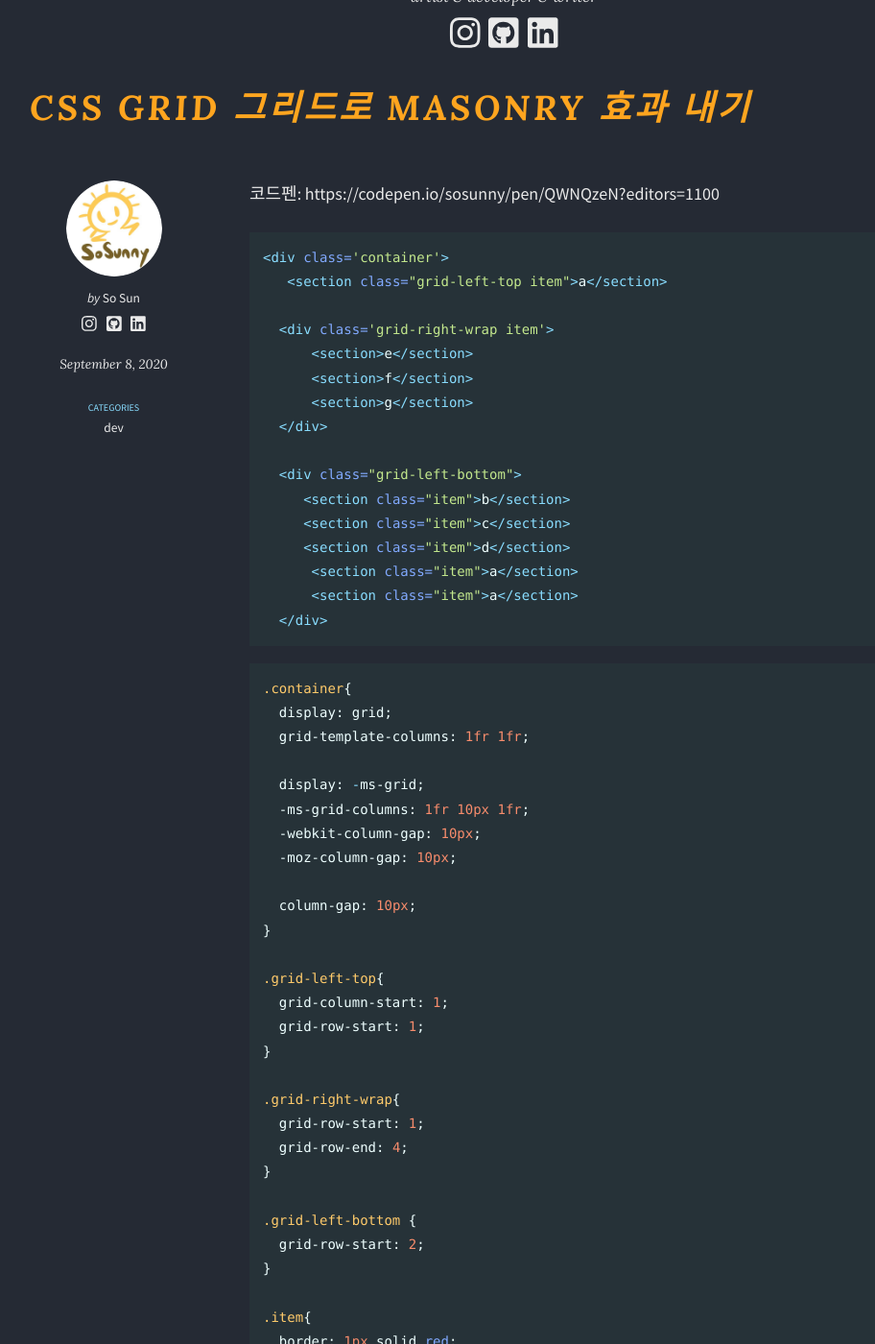
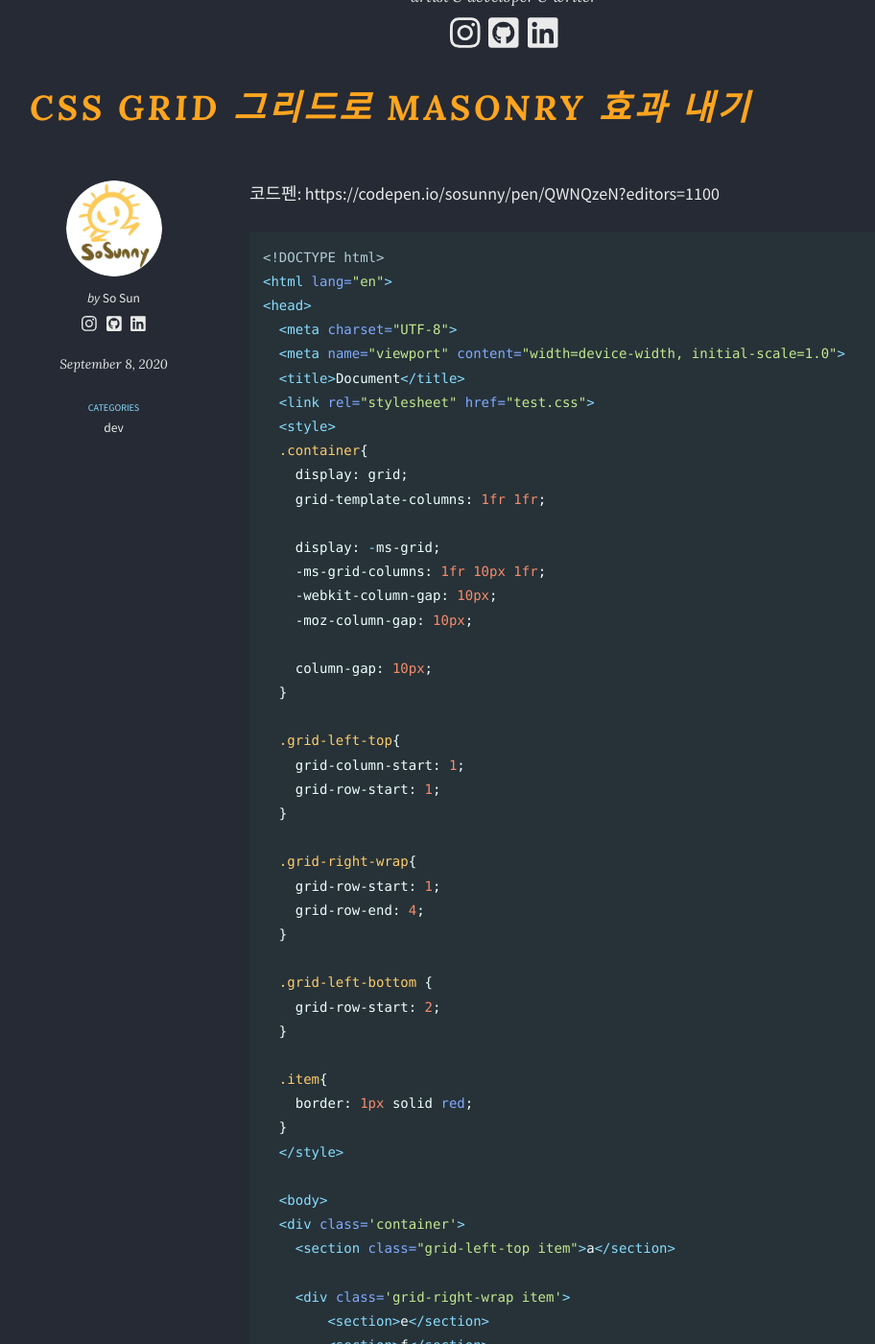
Before and after one commit to sosunnyproject/jekyll-blog, a Jekyll site: the page built from _posts/dev/2020-09-08-cssGridMasonry.md, in a window 1280 px wide and 1400 px high, scrolled down 286 px. Shown: the whole window at 96% size, without its empty margins (115-1027 px from the left). Built offline with Jekyll 4.4.1, drawn with Linux system fonts in a browser that asks for light colours; nearby versions of some CDN libraries; some web fonts are replaced; some of the changed text lies outside the part shown.

Commit message:
css grid study 1

````diff
--- a/_posts/dev/2020-09-08-cssGridMasonry.md
+++ b/_posts/dev/2020-09-08-cssGridMasonry.md
@@ -7,56 +7,65 @@ last_modified_at: 2020-09-08-T14:01:27-05:00
 share: false
 ---
 
-
 코드펜: https://codepen.io/sosunny/pen/QWNQzeN?editors=1100
 
 ```html
-<div class='container'>
-   <section class="grid-left-top item">a</section>
+<!DOCTYPE html>
+<html lang="en">
+<head>
+  <meta charset="UTF-8">
+  <meta name="viewport" content="width=device-width, initial-scale=1.0">
+  <title>Document</title>
+  <link rel="stylesheet" href="test.css">
+  <style>
+  .container{
+    display: grid;
+    grid-template-columns: 1fr 1fr;
 
-  <div class='grid-right-wrap item'>
-      <section>e</section>
-      <section>f</section>
-      <section>g</section>
-  </div>
+    display: -ms-grid;
+    -ms-grid-columns: 1fr 10px 1fr;
+    -webkit-column-gap: 10px;
+    -moz-column-gap: 10px;
 
-  <div class="grid-left-bottom">
-     <section class="item">b</section>
-     <section class="item">c</section>
-     <section class="item">d</section>
-      <section class="item">a</section>
-      <section class="item">a</section>
-  </div>
+    column-gap: 10px;
+  }
+
+  .grid-left-top{
+    grid-column-start: 1;
+    grid-row-start: 1;
+  }
+
+  .grid-right-wrap{
+    grid-row-start: 1;
+    grid-row-end: 4;
+  }
+
+  .grid-left-bottom {
+    grid-row-start: 2;
+  }
+
+  .item{
+    border: 1px solid red;
+  }
+  </style>
+
+  <body>
+  <div class='container'>
+    <section class="grid-left-top item">a</section>
+
+    <div class='grid-right-wrap item'>
+        <section>e</section>
+        <section>f</section>
+        <section>g</section>
+    </div>
+
+    <div class="grid-left-bottom">
+      <section class="item">b</section>
+      <section class="item">c</section>
+      <section class="item">d</section>
+        <section class="item">a</section>
+        <section class="item">a</section>
+    </div>
+  </body>
+</html>
 ```
-
-```css
-.container{
-  display: grid;
-  grid-template-columns: 1fr 1fr;
-
-  display: -ms-grid;
-  -ms-grid-columns: 1fr 10px 1fr;
-  -webkit-column-gap: 10px;
-  -moz-column-gap: 10px;
-
-  column-gap: 10px;
-}
-
-.grid-left-top{
-  grid-column-start: 1;
-  grid-row-start: 1;
-}
-
-.grid-right-wrap{
-  grid-row-start: 1;
-  grid-row-end: 4;
-}
-
-.grid-left-bottom {
-  grid-row-start: 2;
-}
-
-.item{
-  border: 1px solid red;
-}
-```
````
